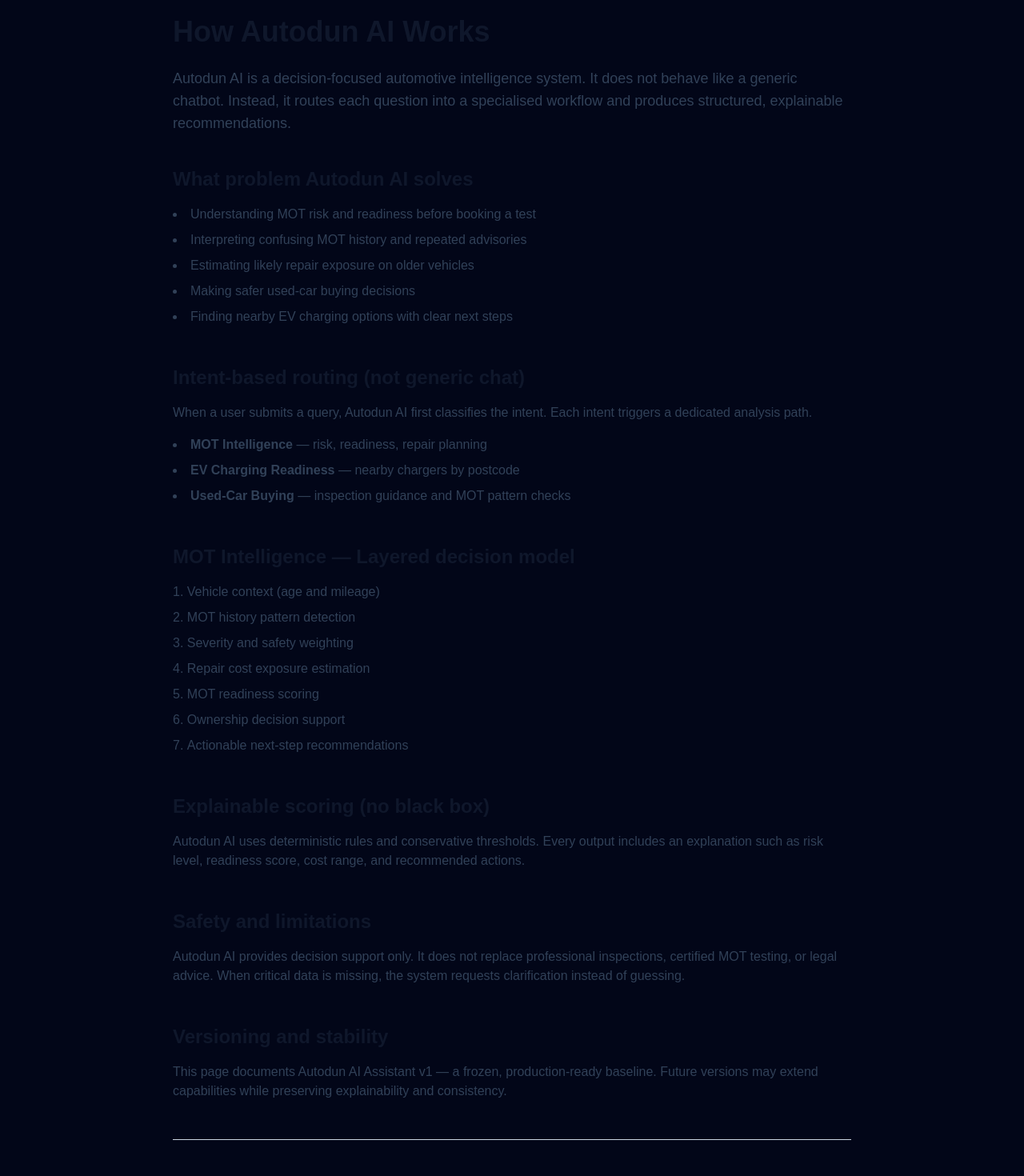
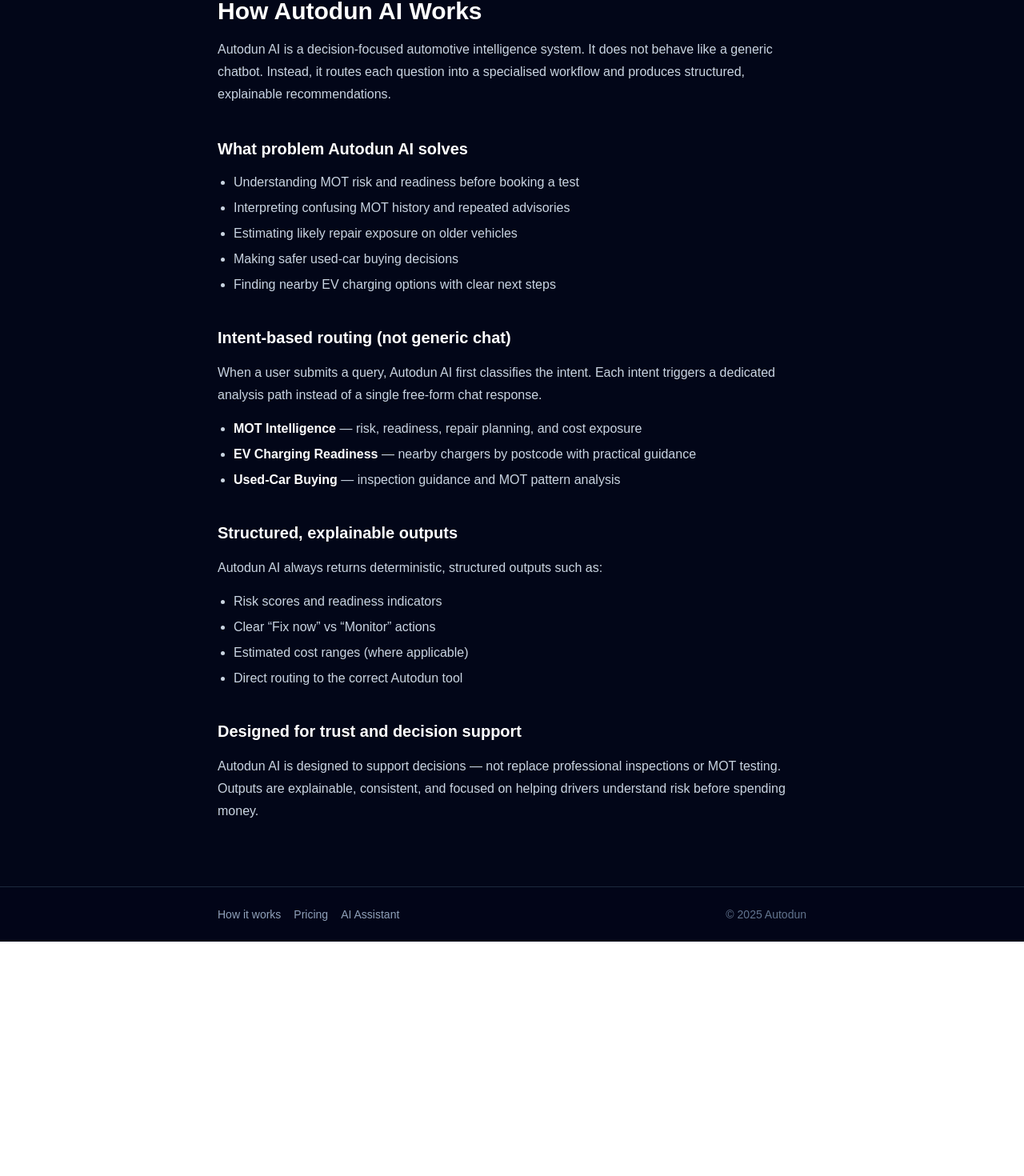
Before and after one commit to kamrangul87/autodun-ai-assistant, a Next.js app: page /how-it-works in a window 1280 px wide. Shown: the part 44-1514 px from the top of the page at 80% size. After the commit the page ends 1221 px from the top, so only its background shows below. Built offline with nearby package versions, Linux system fonts and the light colour scheme.

Commit message:
Update how-it-works.tsx

```diff
--- a/pages/how-it-works.tsx
+++ b/pages/how-it-works.tsx
@@ -1,110 +1,88 @@
 import Head from "next/head";
 
-export default function HowItWorksPage() {
+export default function HowItWorks() {
   return (
     <>
       <Head>
         <title>How Autodun AI Works</title>
         <meta
           name="description"
-          content="Learn how Autodun AI makes explainable decisions for MOT intelligence, EV charging, and used-car buying."
+          content="Learn how Autodun AI delivers MOT intelligence, EV charging insights, and used car guidance using intent-based decision routing."
         />
       </Head>
 
-      <main className="max-w-4xl mx-auto px-6 py-16">
-        <h1 className="text-4xl font-bold text-slate-900 mb-6">
+      <main className="mx-auto max-w-3xl px-4 py-10">
+        <h1 className="text-3xl font-semibold text-white">
           How Autodun AI Works
         </h1>
 
-        <p className="text-lg text-slate-700 mb-10">
+        <p className="mt-4 text-slate-300 leading-7">
           Autodun AI is a decision-focused automotive intelligence system.
-          It does not behave like a generic chatbot. Instead, it routes
-          each question into a specialised workflow and produces structured,
+          It does not behave like a generic chatbot. Instead, it routes each
+          question into a specialised workflow and produces structured,
           explainable recommendations.
         </p>
 
-        <section className="mb-12">
-          <h2 className="text-2xl font-semibold text-slate-900 mb-4">
+        <h2 className="mt-10 text-xl font-semibold text-white">
           What problem Autodun AI solves
         </h2>
-          <ul className="list-disc list-inside space-y-2 text-slate-700">
+
+        <ul className="mt-4 list-disc pl-5 text-slate-300 space-y-2">
           <li>Understanding MOT risk and readiness before booking a test</li>
           <li>Interpreting confusing MOT history and repeated advisories</li>
           <li>Estimating likely repair exposure on older vehicles</li>
           <li>Making safer used-car buying decisions</li>
           <li>Finding nearby EV charging options with clear next steps</li>
         </ul>
-        </section>
 
-        <section className="mb-12">
-          <h2 className="text-2xl font-semibold text-slate-900 mb-4">
+        <h2 className="mt-10 text-xl font-semibold text-white">
           Intent-based routing (not generic chat)
         </h2>
-          <p className="text-slate-700 mb-4">
+
+        <p className="mt-4 text-slate-300 leading-7">
           When a user submits a query, Autodun AI first classifies the intent.
-            Each intent triggers a dedicated analysis path.
+          Each intent triggers a dedicated analysis path instead of a single
+          free-form chat response.
         </p>
-          <ul className="list-disc list-inside space-y-2 text-slate-700">
-            <li><strong>MOT Intelligence</strong> — risk, readiness, repair planning</li>
-            <li><strong>EV Charging Readiness</strong> — nearby chargers by postcode</li>
-            <li><strong>Used-Car Buying</strong> — inspection guidance and MOT pattern checks</li>
+
+        <ul className="mt-4 list-disc pl-5 text-slate-300 space-y-2">
+          <li>
+            <strong className="text-white">MOT Intelligence</strong> — risk,
+            readiness, repair planning, and cost exposure
+          </li>
+          <li>
+            <strong className="text-white">EV Charging Readiness</strong> —
+            nearby chargers by postcode with practical guidance
+          </li>
+          <li>
+            <strong className="text-white">Used-Car Buying</strong> —
+            inspection guidance and MOT pattern analysis
+          </li>
         </ul>
-        </section>
 
-        <section className="mb-12">
-          <h2 className="text-2xl font-semibold text-slate-900 mb-4">
-            MOT Intelligence — Layered decision model
+        <h2 className="mt-10 text-xl font-semibold text-white">
+          Structured, explainable outputs
         </h2>
-          <ol className="list-decimal list-inside space-y-2 text-slate-700">
-            <li>Vehicle context (age and mileage)</li>
-            <li>MOT history pattern detection</li>
-            <li>Severity and safety weighting</li>
-            <li>Repair cost exposure estimation</li>
-            <li>MOT readiness scoring</li>
-            <li>Ownership decision support</li>
-            <li>Actionable next-step recommendations</li>
-          </ol>
-        </section>
 
-        <section className="mb-12">
-          <h2 className="text-2xl font-semibold text-slate-900 mb-4">
-            Explainable scoring (no black box)
+        <p className="mt-4 text-slate-300 leading-7">
+          Autodun AI always returns deterministic, structured outputs such as:
+        </p>
+
+        <ul className="mt-4 list-disc pl-5 text-slate-300 space-y-2">
+          <li>Risk scores and readiness indicators</li>
+          <li>Clear “Fix now” vs “Monitor” actions</li>
+          <li>Estimated cost ranges (where applicable)</li>
+          <li>Direct routing to the correct Autodun tool</li>
+        </ul>
+
+        <h2 className="mt-10 text-xl font-semibold text-white">
+          Designed for trust and decision support
         </h2>
-          <p className="text-slate-700">
-            Autodun AI uses deterministic rules and conservative thresholds.
-            Every output includes an explanation such as risk level,
-            readiness score, cost range, and recommended actions.
-          </p>
-        </section>
 
-        <section className="mb-12">
-          <h2 className="text-2xl font-semibold text-slate-900 mb-4">
-            Safety and limitations
-          </h2>
-          <p className="text-slate-700">
-            Autodun AI provides decision support only. It does not replace
-            professional inspections, certified MOT testing, or legal advice.
-            When critical data is missing, the system requests clarification
-            instead of guessing.
-          </p>
-        </section>
-
-        <section className="mb-12">
-          <h2 className="text-2xl font-semibold text-slate-900 mb-4">
-            Versioning and stability
-          </h2>
-          <p className="text-slate-700">
-            This page documents Autodun AI Assistant v1 — a frozen,
-            production-ready baseline. Future versions may extend
-            capabilities while preserving explainability and consistency.
-          </p>
-        </section>
-
-        <hr className="border-slate-300 my-12" />
-
-        <p className="text-sm text-slate-500">
-          Autodun AI is designed to help drivers make safer, clearer,
-          and more informed decisions.
+        <p className="mt-4 text-slate-300 leading-7">
+          Autodun AI is designed to support decisions — not replace professional
+          inspections or MOT testing. Outputs are explainable, consistent, and
+          focused on helping drivers understand risk before spending money.
         </p>
       </main>
     </>
```
Lines whose indentation alone changed are shown as unchanged.
